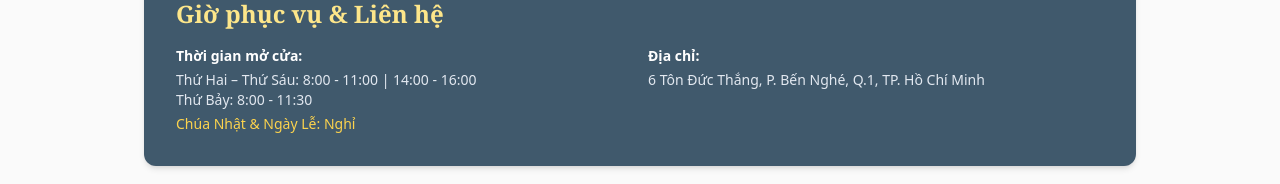
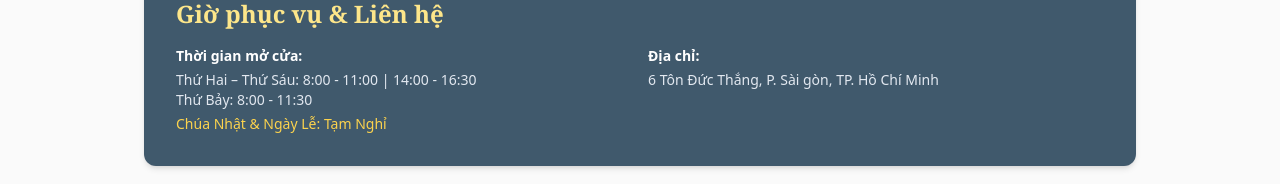
Before and after one commit to narukunegu/semi-librarium, a Nuxt app: page /about in a window 1280 px wide. Shown: the part 672-856 px from the top of the page. Built offline with nearby package versions, Linux system fonts and the light colour scheme.

Commit message:
fix hour end 16:30 and fix address

```diff
--- a/app/pages/about.vue
+++ b/app/pages/about.vue
@@ -50,13 +50,13 @@
         <div class="grid sm:grid-cols-2 gap-4 text-sm text-slate-200">
           <div>
             <strong class="text-white block mb-1">Thời gian mở cửa:</strong>
-            <p>Thứ Hai – Thứ Sáu: 8:00 - 11:00 | 14:00 - 16:00</p>
+            <p>Thứ Hai – Thứ Sáu: 8:00 - 11:00 | 14:00 - 16:30</p>
             <p>Thứ Bảy: 8:00 - 11:30</p>
-            <p class="text-amber-300 mt-1">Chúa Nhật & Ngày Lễ: Nghỉ</p>
+            <p class="text-amber-300 mt-1">Chúa Nhật & Ngày Lễ: Tạm Nghỉ</p>
           </div>
           <div>
             <strong class="text-white block mb-1">Địa chỉ:</strong>
-            <p>6 Tôn Đức Thắng, P. Bến Nghé, Q.1, TP. Hồ Chí Minh</p>
+            <p>6 Tôn Đức Thắng, P. Sài gòn, TP. Hồ Chí Minh</p>
           </div>
         </div>
       </div>
```
